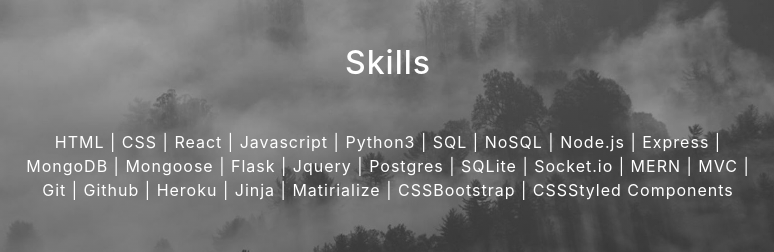
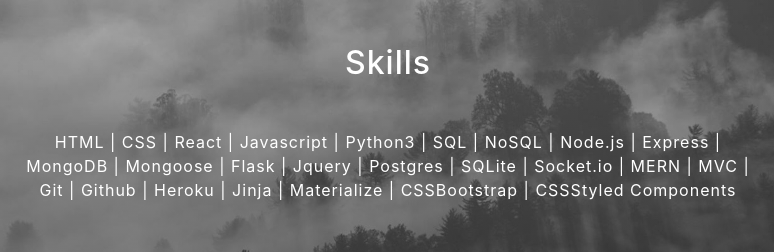
Before and after one commit to jomarmen10/jomarmen10.github.io, a website with bundled scripts: page index.html in a window 1280 px wide. Shown: the part 3220-3472 px from the top of the page, 252-1026 px from the left. Built offline with nearby package versions, Linux system fonts and the light colour scheme.

Commit message:
fixed spelling and spacing

```diff
--- a/index.html
+++ b/index.html
@@ -183,7 +183,7 @@
 
           <!-- <i class="far fa-paper-plane fa-2x mb-2 text-white"></i> -->
           <h2 class="text-white mb-5">Skills</h2>
-          <p class="text-white mb-5">HTML | CSS | React | Javascript | Python3 | SQL | NoSQL | Node.js | Express | MongoDB | Mongoose | Flask | Jquery | Postgres | SQLite | Socket.io | MERN | MVC | Git | Github | Heroku | Jinja | Matirialize | CSSBootstrap | CSSStyled Components</p>
+          <p class="text-white mb-5">HTML | CSS | React | Javascript | Python3 | SQL | NoSQL | Node.js | Express | MongoDB | Mongoose | Flask | Jquery | Postgres | SQLite | Socket.io | MERN | MVC | Git | Github | Heroku | Jinja | Materialize | CSSBootstrap | CSSStyled Components</p>
 
         </div>
       </div>
```
